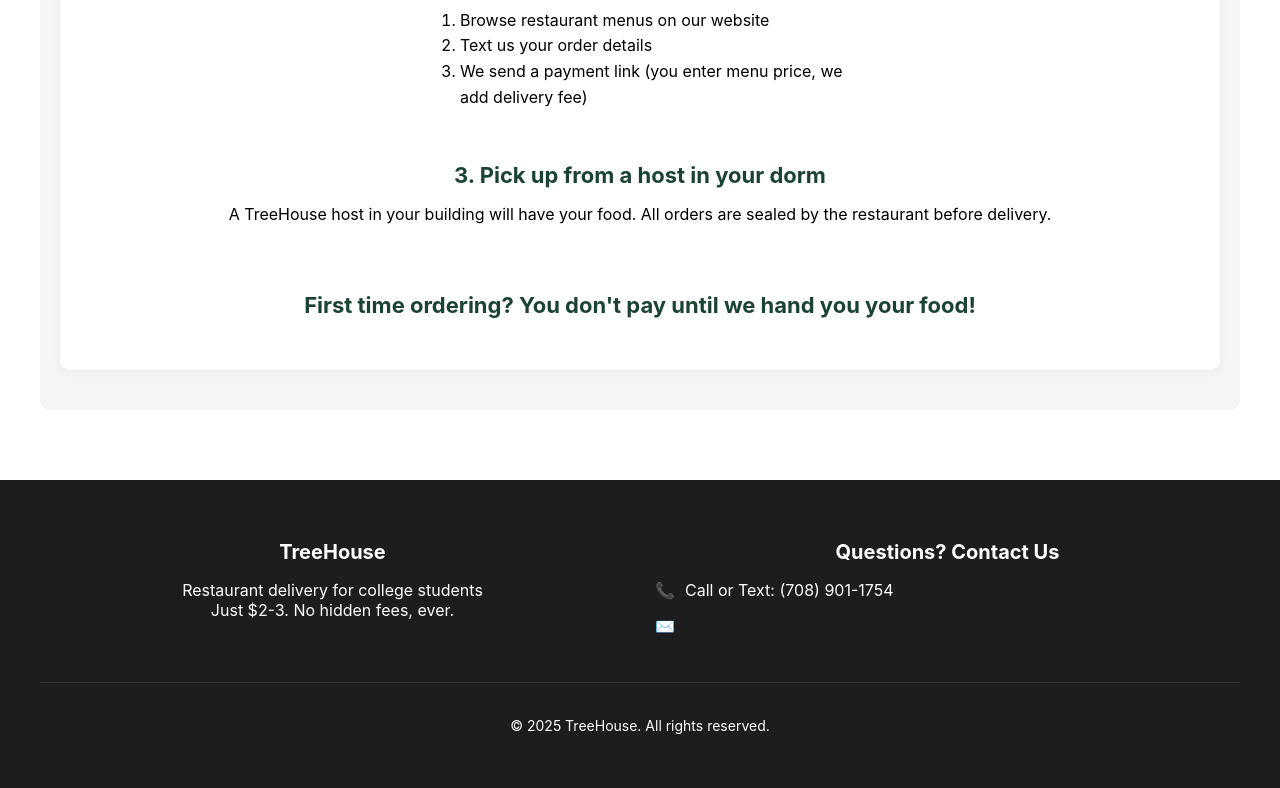
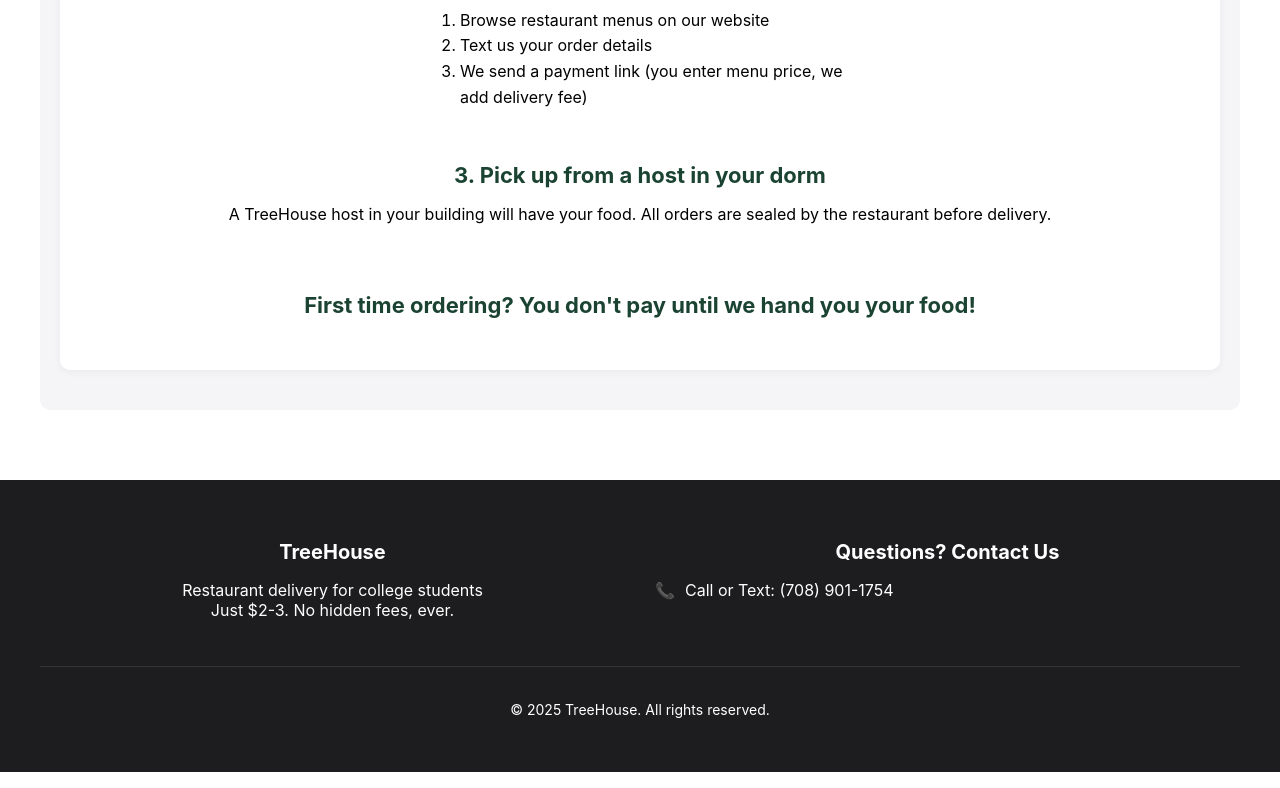
Before and after one commit to AlexanderSeldon/treehouse-app, a React (Create React App) app in the folder frontend/: page / in a window 1280 px wide. Shown: the part 1787-2575 px from the top of the page. Built offline with nearby package versions, Linux system fonts and the light colour scheme.

Commit message:
Update App.js

```diff
--- a/frontend/src/App.js
+++ b/frontend/src/App.js
@@ -301,7 +301,7 @@
                 Call or Text: (708) 901-1754
               </p>
               <p style={{display: 'flex', alignItems: 'center'}}>
-                <span style={{marginRight: '10px'}}>✉️</span>
+                <span style={{marginRight: '10px'}}></span>
              </p>
             </div>
           </div>
```
